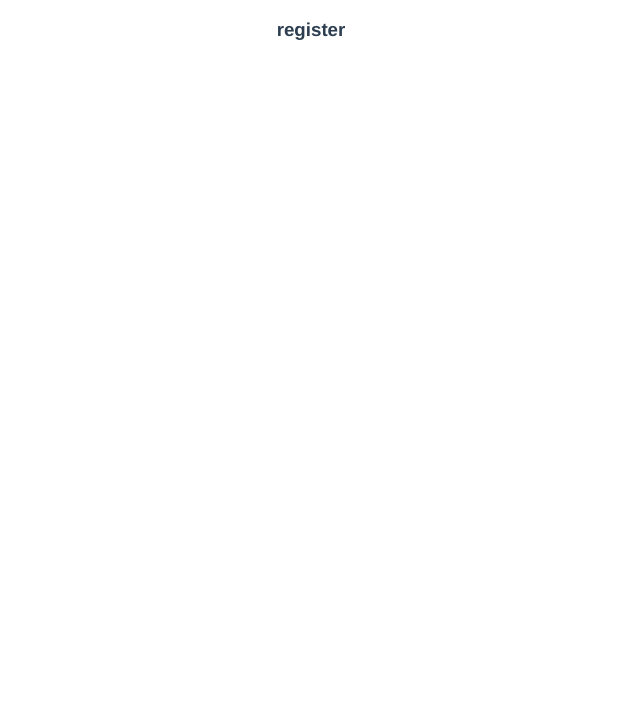
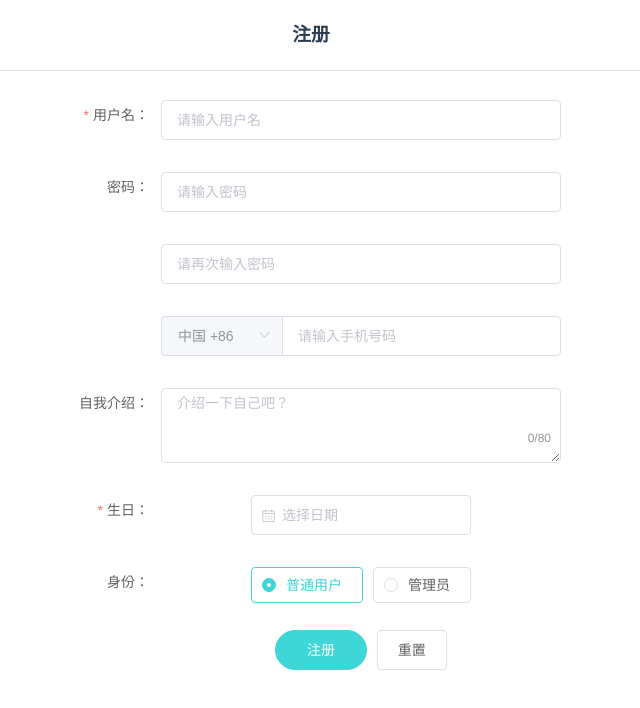
Before and after one commit to roo12589/dongmanform, a Vue app: page /register in a window 1280 px wide. Shown: the top 708 px of the page, without its empty margins (329-969 px from the left). Built offline with nearby package versions, Linux system fonts and the light colour scheme.

Commit message:
注册页面大体完成

```diff
--- a/src/App.vue
+++ b/src/App.vue
@@ -19,7 +19,7 @@ export default {
   -moz-osx-font-smoothing: grayscale;
   text-align: center;
   color: #2c3e50;
-  margin-top: 5px;
+  /* margin-top: 5px; */
 
 }
 </style>
--- a/src/components/Header.vue
+++ b/src/components/Header.vue
@@ -2,7 +2,7 @@
   <el-header>
     <el-row>
       <el-col :span="6"><div class="grid-content h100">&nbsp;</div></el-col>
-      <el-col :span="12"><div class="grid-content h100" ><h2>动漫论坛后台管理系统</h2></div></el-col>
+      <el-col :span="12"><div class="grid-content h100" ><h2>动漫论坛后台管理系统{{this.$store.getters.test}}</h2></div></el-col>
       <!-- <el-col :span="6"><div class="grid-content" @click="func"><el-avatar :size="50" :src="circleUrl"></el-avatar><span>{{userName}}<i class="el-icon-caret-bottom"></i></span></div></el-col> -->
       <el-col :span="6"><div class="grid-content h100">
           <el-dropdown trigger="click">
@@ -34,7 +34,7 @@ export default {
 };
 </script>
 
-<style lang='scss'>
+<style lang='scss' scoped>
 body {
   margin: 0;
   padding: 0;
@@ -46,7 +46,7 @@ h2 {
 span {
   float: left;
   font-size: 18px;
-  line-height: 56px;
+  line-height: 55px;
   margin: 0 5px;
   /* line-height: 72px; */
   /* display: flex;
@@ -58,7 +58,7 @@ span {
   background-color: rgb(233, 240, 240);
   // color: rgb(101, 222, 228);
   color: #555;
-  margin-bottom: 5px;
+  margin: 5px 0;
 }
 .el-avatar{
   margin-top: 7.5px;
--- a/src/components/Main.vue
+++ b/src/components/Main.vue
@@ -1,8 +1,8 @@
 <template>
   <el-container>
-    <el-aside width="350px">
-      <el-row class="tac">
-  <el-col :span="12">
+    <el-aside width="130px">
+<el-row class="tac">
+  <el-col>
     <el-menu
       default-active="1"
       class="el-menu-vertical-demo"
@@ -14,9 +14,9 @@
         <!-- <i class="el-icon-menu"></i> -->
         <span slot="title">分类管理</span>
       </el-menu-item>
-      <el-submenu index="2">
+      <!-- <el-submenu index="2">
         <template slot="title">
-          <!-- <i class="el-icon-location"></i> -->
+          <i class="el-icon-location"></i>
           <span>动漫管理</span>
         </template>
         <el-menu-item-group>
@@ -24,17 +24,10 @@
           <el-menu-item index="1-1">选项1</el-menu-item>
           <el-menu-item index="1-2">选项2</el-menu-item>
         </el-menu-item-group>
-        <el-menu-item-group title="分组2">
-          <el-menu-item index="1-3">选项3</el-menu-item>
-        </el-menu-item-group>
-        <el-submenu index="1-4">
-          <template slot="title">选项4</template>
-          <el-menu-item index="1-4-1">选项1</el-menu-item>
-        </el-submenu>
-      </el-submenu>
+      </el-submenu> -->
 
         <el-menu-item index="3" route="/comment">
-        <i class="el-icon-document"></i>
+        <!-- <i class="el-icon-document"></i> -->
         <span slot="title">评论管理</span>
       </el-menu-item>
 
@@ -82,4 +75,10 @@ export default {
 </script>
 
 <style>
+  /* .el-menu-item{
+    text-align: center;
+  }
+  li{
+    text-align: center;
+  } */
 </style>
--- a/src/router/index.js
+++ b/src/router/index.js
@@ -7,6 +7,8 @@ import Main from '../components/Main.vue'
 
 import DongmanManage from '../views/submenu/DongmanManage.vue'
 import CommentManage from '../views/submenu/CommentManage.vue'
+import AnnounceManage from '../views/submenu/AnnounceManage.vue'
+import PVManage from '../views/submenu/PVManage.vue'
 Vue.use(VueRouter)
 
 const routes = [
@@ -29,12 +31,6 @@ const routes = [
     path: '/home',
     name: 'Home',
     component: Home,
-
-  },
-  {
-    path:'/main',
-    name:'main',
-    component:Main,
     children:[
       {
         path:'/dongman',
@@ -46,9 +42,29 @@ const routes = [
         name:'comment',
         component:CommentManage
       },
+      {
+        path:'/pv',
+        name:'pv',
+        component:PVManage
+      },
+      {
+        path:'/announce',
+        name:'announce',
+        component:AnnounceManage
+      },
       // {}
     ]
+
   },
+  {
+    path:'/main',
+    name:'main',
+    component:Main,
+
+  },
+  // {
+  //   path:'/'
+  // }
   // {
   //   path: '/about',
   //   name: 'About',
--- a/src/store/index.js
+++ b/src/store/index.js
@@ -2,11 +2,22 @@ import Vue from 'vue'
 import Vuex from 'vuex'
 
 Vue.use(Vuex)
+/*
+state相当于vue中的data，保存共享数据
+mutations操作state数据的方法集中写在mutations中 由其他方法调用 集中管理 方便溯错
+getters相当于计算属性
 
+*/
 export default new Vuex.Store({
   state: {
+    msg:'test msg'
   },
   mutations: {
+  },
+  getters:{
+    test(state){
+      return state.msg+".com"
+    }
   },
   actions: {
   },
--- a/src/views/Login.vue
+++ b/src/views/Login.vue
@@ -2,7 +2,7 @@
   <div class="login">
     <el-input v-model="user.userName" placeholder="请输入内容" maxlength="16"></el-input>
     <el-input placeholder="请输入密码" v-model="user.userPassword" maxlength="16" show-password></el-input>
-    <el-button type="primary" @click="login">登录</el-button><br>
+    <el-button type="primary" @click="login" round>&nbsp;&nbsp;登录&nbsp;&nbsp;</el-button><br>
     <el-link type="info" @click="toRegister">未登录？去注册</el-link>
 
   </div>
--- a/src/views/Register.vue
+++ b/src/views/Register.vue
@@ -1,15 +1,223 @@
 <template>
-  <div class="register">
-      <h3>register</h3>
+  <div>
+    <h3>注册</h3>
+    <el-divider></el-divider>
+    <div class="register">
+      <el-form
+        :model="registerInfo"
+        :rules="rules"
+        ref="registerInfo"
+        label-width="100px"
+        class="demo-ruleForm"
+      >
+        <el-form-item label="用户名：" prop="name"
+          ><el-input
+            placeholder="请输入用户名"
+            v-model="registerInfo.name"
+            clearable
+          >
+          </el-input>
+        </el-form-item>
+        <el-form-item label="密码：" prop="password">
+          <el-input
+            placeholder="请输入密码"
+            v-model="registerInfo.password"
+            show-password
+          ></el-input
+        ></el-form-item>
+        <el-form-item prop="passwordCheck"
+          ><el-input
+            placeholder="请再次输入密码"
+            v-model="registerInfo.passwordCheck"
+            show-password
+          ></el-input
+        ></el-form-item>
+
+        <el-form-item prop="phonenumber">
+          <el-input
+            placeholder="请输入手机号码"
+            v-model="registerInfo.phonenumber"
+            class="input-with-select"
+          >
+            <el-select
+              v-model="registerInfo.country"
+              slot="prepend"
+              placeholder="请选择国家"
+            >
+              <el-option label="中国 +86" value="cn"></el-option>
+              <el-option label="美国 +1" value="us"></el-option>
+              <el-option label="法国 +33" value="fr"></el-option>
+              <el-option label="俄罗斯 +7" value="rs"></el-option>
+              <el-option label="日本 +81" value="jp"></el-option>
+            </el-select>
+            <!-- <el-button slot="append" icon="el-icon-search"></el-button> -->
+          </el-input></el-form-item
+        >
+        <el-form-item label="自我介绍：" prop="introduce">
+          <el-input
+            type="textarea"
+            :autosize="{ minRows: 3, maxRows: 6 }"
+            placeholder="介绍一下自己吧？"
+            v-model="registerInfo.introduce"
+            maxlength="80"
+            show-word-limit
+          ></el-input>
+        </el-form-item>
+        <el-form-item prop="birthday" label="生日：">
+          <el-date-picker
+            v-model="registerInfo.birthday"
+            type="date"
+            placeholder="选择日期"
+          >
+          </el-date-picker>
+        </el-form-item>
+        <el-form-item label="身份：" prop="role">
+          <el-radio v-model="registerInfo.role" label="1" border size="medium"
+            >普通用户</el-radio
+          >
+          <el-radio v-model="registerInfo.role" label="2" border size="medium"
+            >管理员</el-radio
+          ></el-form-item
+        >
+
+        <el-form-item>
+          <el-button type="primary" round @click="submitForm('registerInfo')"
+            >&nbsp;&nbsp;注册&nbsp;&nbsp;</el-button
+          >
+          <el-button @click="resetForm('registerInfo')">重置</el-button>
+        </el-form-item>
+      </el-form>
+    </div>
   </div>
 </template>
 
 <script>
 export default {
-    name:"Register"
-}
+  name: "Register",
+  data() {
+    /*
+    验证两次密码是否一致
+    */
+    var validatePass = (rule, value, callback) => {
+      if (value === "") {
+        callback(new Error("请输入密码"));
+      } else {
+        if (this.registerInfo.passwordCheck !== "") {
+          this.$refs.registerInfo.validateField("passwordCheck");
+        }
+        callback();
+      }
+    };
+    var validatePass2 = (rule, value, callback) => {
+      if (value === "") {
+        callback(new Error("请再次输入密码"));
+      } else if (value !== this.registerInfo.password) {
+        callback(new Error("两次输入密码不一致!"));
+      } else {
+        callback();
+      }
+    };
+    /*
+    验证手机号码
+    */
+    var validatePhonenumber = (rule, value, callback) => {
+      if (!value) {
+        return callback(new Error("请填写手机号码"));
+      } else {
+        const reg = /^1[3|5|7|8|9][0-9]{9}$/;
+        if (reg.test(value)) {
+          callback;
+        } else {
+          return callback(new Error("请输入正确的手机号码"));
+        }
+      }
+    };
+    return {
+      registerInfo: {
+        name: "",
+        password: "",
+        passwordCheck: "",
+        role: "1",
+        phonenumber: "",
+        country: "cn",
+        introduce: "",
+        birthday: "",
+      },
+      rules: {
+        name: [
+          { required: true, message: "请输入用户名", trigger: "blur" },
+          {
+            min: 6,
+            max: 18,
+            message: "长度在 6 到 18 个字符",
+            trigger: "blur",
+          },
+        ],
+        password: [{ validator: validatePass, trigger: "blur" }],
+        passwordCheck: [{ validator: validatePass2, trigger: "blur" }],
+        phonenumber: [
+          {
+            required: true,
+            // message: "请输入正确的手机号码",
+            validator: validatePhonenumber,
+            trigger: "blur",
+          },
+        ],
+        // role: [
+        //   {
+        //     type: "number",
+        //     required: true,
+        //     message: "请选择身份",
+        //     trigger: "change",
+        //   },
+        // ],
+        introduce: [
+          {
+            // type: "date",
+            required: false,
+            // message: "请选择时间",
+            trigger: "change",
+          },
+        ],
+        birthday:[
+          {
+            required:true,
+            message:"请填写出生日期"
+          }
+        ]
+      },
+    };
+  },
+  methods: {
+    submitForm(formName) {
+      this.$refs[formName].validate((valid) => {
+        if (valid) {
+          // 通过表单验证，执行下一步操作
+          alert("submit!");
+        } else {
+          console.log("error submit!!");
+          return false;
+        }
+      });
+    },
+    resetForm(formName) {
+      this.$refs[formName].resetFields();
+    },
+  },
+};
 </script>
 
-<style>
-
+<style lang='scss' scoped>
+.register {
+  width: 500px;
+  margin: 0 auto;
+  .el-input,
+  .el-radio,
+  .el-textarea {
+    margin: 5px 0;
+  }
+}
+.el-select {
+  width: 120px;
+}
 </style>
--- a/src/views/submenu/AnnounceManage.vue
+++ b/src/views/submenu/AnnounceManage.vue
@@ -1,10 +1,47 @@
 <template>
-
+  <el-table
+     :data="tableData"
+     stripe
+     border
+     height="250"
+     style="width: 100%">
+     <el-table-column
+       prop="date"
+       label="日期"
+       width="180">
+     </el-table-column>
+     <el-table-column
+       prop="name"
+       label="姓名"
+       width="180">
+     </el-table-column>
+     <el-table-column
+       prop="address"
+       label="地址">
+     </el-table-column>
+   </el-table>
 </template>
 
 <script>
 export default {
-
+ name:"AnnounceManage",
+ data(){
+   return {
+      tableData: [{
+           date: '2016-05-01',
+           name: '王小虎',
+           address: '上海市普陀区金沙江路 1518 弄'
+         }, {
+           date: '2016-05-02',
+           name: '王小虎',
+           address: '上海市普陀区金沙江路 1517 弄'
+         }, {
+           date: '2016-05-03',
+           name: '王小虎',
+           address: '上海市普陀区金沙江路 1519 弄'
+         }]
+   }
+ }
 }
 </script>
 
--- a/src/views/submenu/CommentManage.vue
+++ b/src/views/submenu/CommentManage.vue
@@ -1,50 +1,63 @@
 <template>
+  <div>
     <el-table
       :data="tableData"
       stripe
       border
-     height="250"
-     style="width: 100%">
-     <el-table-column
-       prop="date"
-       label="日期"
-       width="180">
+      v-loading="loading"
+      height="500"
+      style="width: 100%"
+    >
+      <el-table-column prop="id" label="id" width="180"> </el-table-column>
+      <el-table-column prop="userId" label="用户" width="180">
       </el-table-column>
-     <el-table-column
-       prop="name"
-       label="姓名"
-       width="180">
-     </el-table-column>
-     <el-table-column
-       prop="address"
-       label="地址">
-     </el-table-column>
+      <el-table-column prop="content" label="内容"> </el-table-column>
+      <el-table-column prop="datetime" label="日期"> </el-table-column>
     </el-table>
+  </div>
 </template>
 
 <script>
 export default {
- name:"CommentManage",
- data(){
+  name: "CommentManage",
+  data() {
     return {
-      tableData: [{
-           date: '2016-05-01',
-           name: '王小虎',
-           address: '上海市普陀区金沙江路 1518 弄'
-         }, {
-           date: '2016-05-02',
-           name: '王小虎',
-           address: '上海市普陀区金沙江路 1517 弄'
-         }, {
-           date: '2016-05-03',
-           name: '王小虎',
-           address: '上海市普陀区金沙江路 1519 弄'
-         }]
+      tableData: [],
+      loading:true
+    };
+  },
+  beforeCreate() {
+
+  },
+  mounted(){
+    setTimeout(() => {
+      this.tableData = [
+        {
+          id: "1",
+          userId: "100001",
+          content: "123213123214324123123213213",
+          datetime: "2021-7-20 11:02:00",
+        },
+        {
+          id: "2",
+          userId: "100002",
+          content: "this is contentdsadcx  sd afdf asd sd ssadsd",
+          datetime: "2021-7-21 11:02:00",
+        },
+        {
+          id: "3",
+          userId: "103001",
+          content: "sa  dsadw xda sdfds ad fds sa dsa asd dsadsa",
+          datetime: "2021-7-22 11:02:00",
+        },
+      ];
+      // console.log(this.tableData)
+      this.loading=false
+    }, 500);
+    console.log(this)
   }
- }
-}
+};
 </script>
 
 <style>
-
 </style>
--- a/src/views/submenu/PVManage.vue
+++ b/src/views/submenu/PVManage.vue
@@ -1,10 +1,47 @@
 <template>
-
+  <el-table
+     :data="tableData"
+     stripe
+     border
+     height="250"
+     style="width: 100%">
+     <el-table-column
+       prop="date"
+       label="日期"
+       width="180">
+     </el-table-column>
+     <el-table-column
+       prop="name"
+       label="姓名"
+       width="180">
+     </el-table-column>
+     <el-table-column
+       prop="address"
+       label="地址">
+     </el-table-column>
+   </el-table>
 </template>
 
 <script>
 export default {
-
+ name:"PVManage",
+ data(){
+   return {
+      tableData: [{
+           date: '2016-05-01',
+           name: '王小虎',
+           address: '上海市普陀区金沙江路 1518 弄'
+         }, {
+           date: '2016-05-02',
+           name: '王小虎',
+           address: '上海市普陀区金沙江路 1517 弄'
+         }, {
+           date: '2016-05-03',
+           name: '王小虎',
+           address: '上海市普陀区金沙江路 1519 弄'
+         }]
+   }
+ }
 }
 </script>
 
```
Lines whose indentation alone changed are shown as unchanged.
